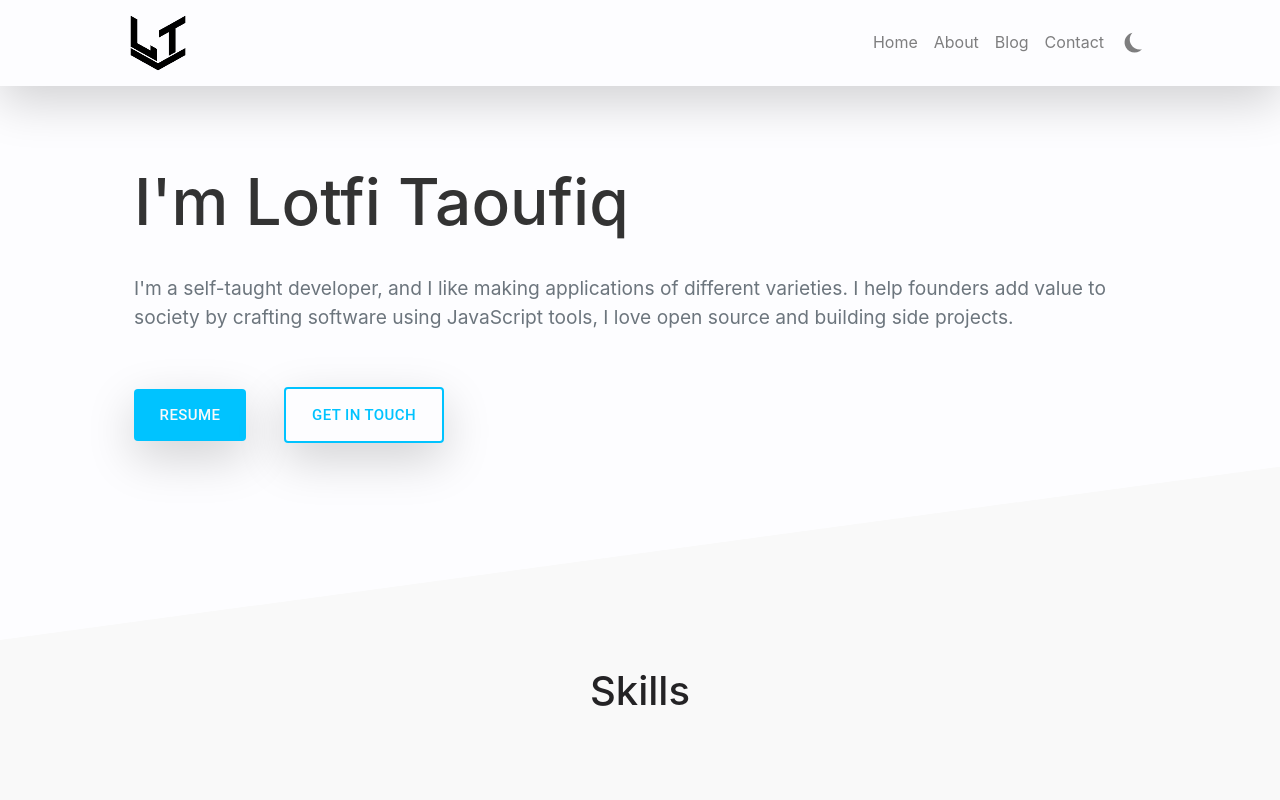
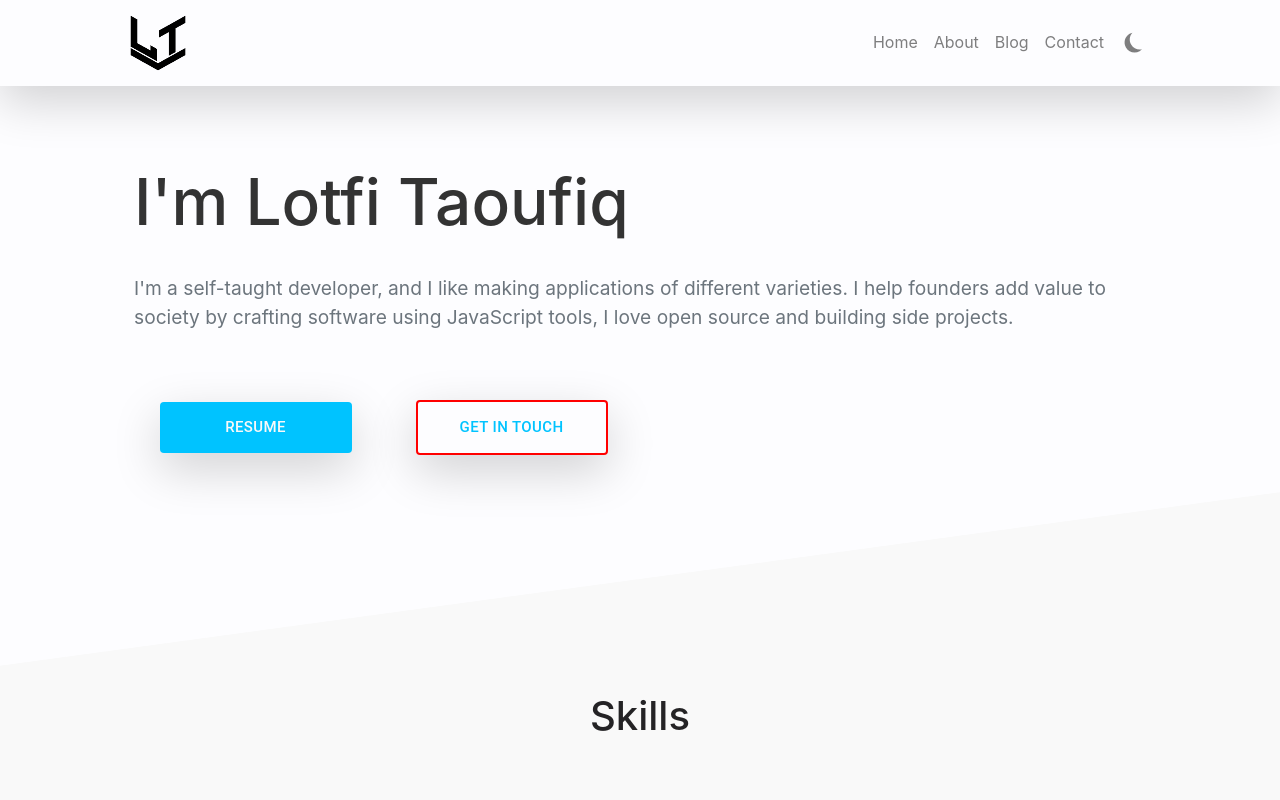
Before and after one commit to tao101/portfolio-v1, a React (Create React App) app: page / in a window 1280 px wide. Shown: the top 800 px of the page. Built offline with nearby package versions, Linux system fonts and the light colour scheme.

Commit message:
added contact.css

```diff
--- a/src/App.css
+++ b/src/App.css
@@ -4,10 +4,11 @@
 
 html,
 body {
-  width: 100%;
+  width: 100vw;
 }
 
 .App {
+  width: 100vw;
 }
 .intro {
   padding-top: 3%;
--- a/src/componenets/Contact.css
+++ b/src/componenets/Contact.css
@@ -10,18 +10,18 @@
 .subsEmailContainer {
   text-align: center;
 
-  width: 70vw;
+  width: 60vw;
   padding: 2vw 3vw;
   align-self: center;
   border: 2px;
   border-radius: 8px;
   position: relative;
-  bottom: -15vw;
+  bottom: -12vh;
 }
 
 .formContainer {
   display: flex;
-  flex-direction: column;
+  flex-direction: row;
   justify-content: center;
 }
 
@@ -31,3 +31,19 @@
   width: 60vw !important;
   border-color: red !important;
 }
+
+.button {
+  margin: 1vw 0px !important;
+  margin-left: 2vw !important;
+  width: 60vw !important;
+  border-color: red !important;
+  width: 15vw !important;
+}
+
+.bigText {
+  font-size: 3vw;
+}
+
+.smallText {
+  font-size: 1.5vw;
+}
--- a/src/componenets/Contact.js
+++ b/src/componenets/Contact.js
@@ -26,10 +26,13 @@
           className="subsEmailContainer MuiPaper-elevation24"
           style={{ backgroundColor: Colors(darkMode, "bgC") }}
         >
-          <h2 style={{ color: Colors(!darkMode, "bgC") }}>
+          <h2 className="bigText " style={{ color: Colors(!darkMode, "bgC") }}>
             Subscribe to taoufiqlotfi.tech
           </h2>
-          <h4 style={{ color: Colors(!darkMode, "bgC") }}>
+          <h4
+            className="smallText "
+            style={{ color: Colors(!darkMode, "bgC") }}
+          >
             And get the latest articles delivered right to your inbox!
           </h4>
           <form className="formContainer" noValidate autoComplete="off">
@@ -39,7 +42,7 @@
               label="yourEmail@example.com"
               variant="outlined"
               required
-              color="red"
+              color="secondary"
             />
             <Button
               variant="contained"
@@ -48,7 +51,7 @@
                 backgroundColor: Colors(darkMode, "blue"),
                 color: Colors(darkMode, "white"),
               }}
-              className="button shadow-lg emailField"
+              className="button shadow-lg "
             >
               Subscribe
             </Button>
--- a/src/componenets/Footer.css
+++ b/src/componenets/Footer.css
@@ -1,7 +1,7 @@
 .Footer {
   padding-left: 8vw !important;
   padding-right: 5vw !important;
-  padding-top: 15vh;
+  padding-top: 20vw;
   padding-bottom: 1vh;
   display: flex;
   flex-direction: column;
```
